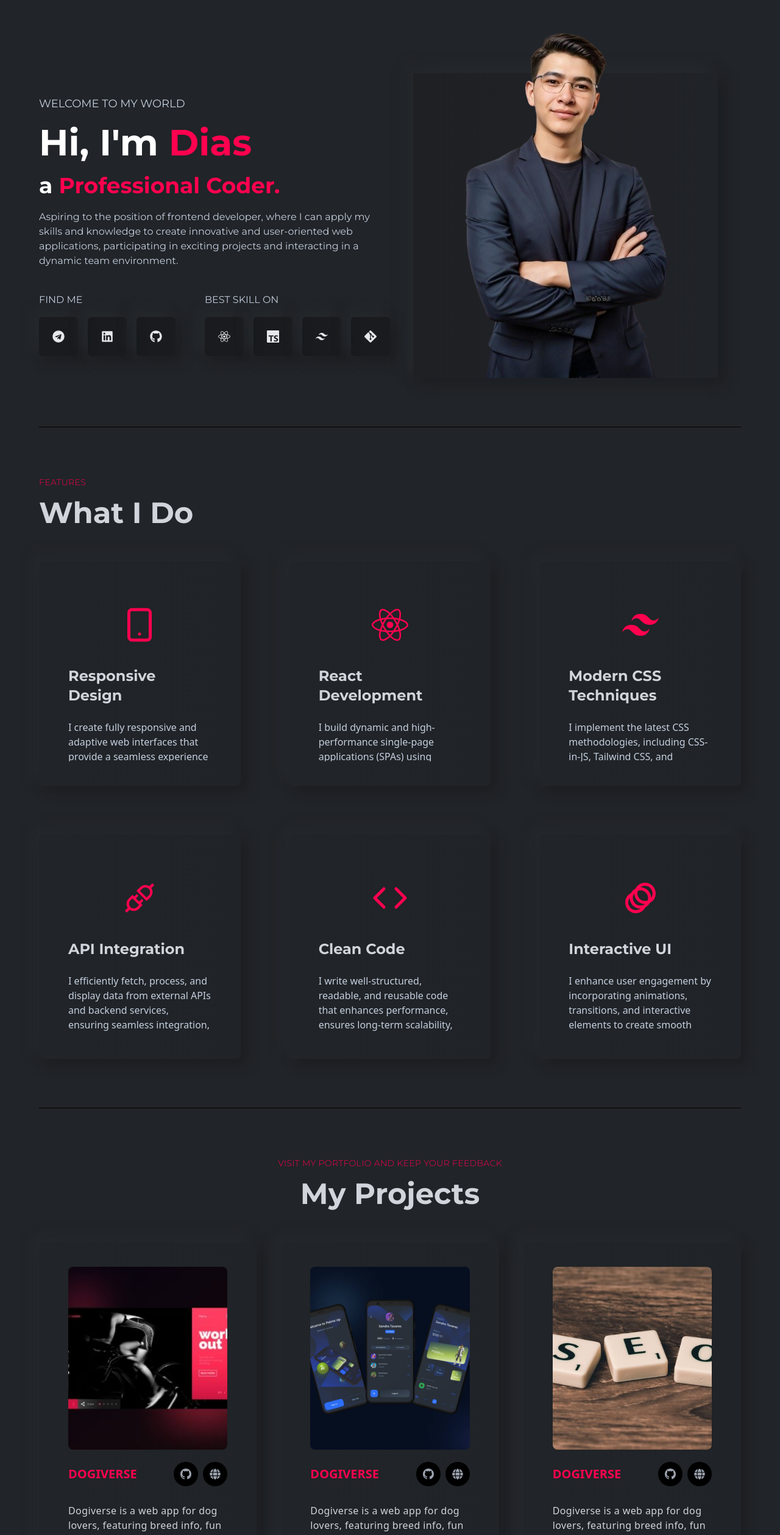
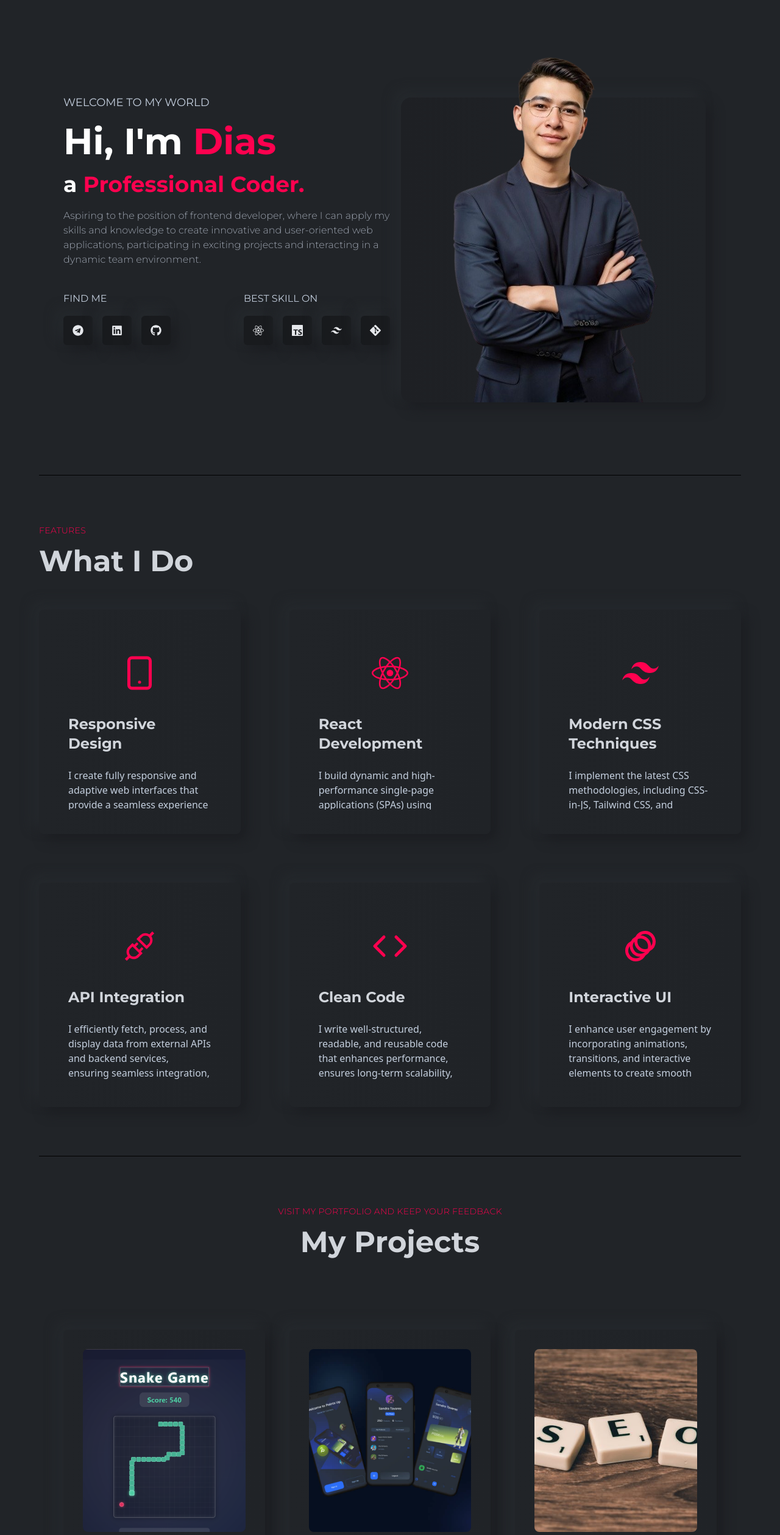
Before and after one commit to Dias-Madyshev/MyProtfolio, a React (Create React App) app: page / in a window 1280 px wide. Shown: the part 100-2618 px from the top of the page at 61% size. Built offline with nearby package versions, Linux system fonts and the light colour scheme.

Commit message:
snakegame_add

```diff
--- a/src/components/Banner_block/Banner.js
+++ b/src/components/Banner_block/Banner.js
@@ -1,15 +1,14 @@
-import React from "react";
-import LeftBanner from "./LeftBanner";
-import RightBanner from "./RightBanner";
+import React from 'react'
+import LeftBanner from './LeftBanner'
+import RightBanner from './RightBanner'
 
 export default function Banner() {
   return (
     <section
       id="home"
-      className="w-full h-auto pt-10 pb-20 flex flex-col md:flex-row items-center border-b border-b-black font-titleFont"
-    >
+      className="w-full min-h-screen pt-20 pb-10 sm:pt-10 sm:pb-20 flex flex-col lg:flex-row items-center justify-center gap-10 lg:gap-0 border-b border-b-black font-titleFont px-4 sm:px-6 lg:px-10">
       <LeftBanner />
       <RightBanner />
     </section>
-  );
+  )
 }
--- a/src/components/Banner_block/LeftBanner.js
+++ b/src/components/Banner_block/LeftBanner.js
@@ -1,60 +1,51 @@
-import React from "react";
-import { useTypewriter } from "react-simple-typewriter";
-import { FaTelegram, FaLinkedin, FaGithub, FaReact } from "react-icons/fa";
-import { SiTypescript, SiTailwindcss, SiGit } from "react-icons/si";
+import React from 'react'
+import { useTypewriter } from 'react-simple-typewriter'
+import { FaTelegram, FaLinkedin, FaGithub, FaReact } from 'react-icons/fa'
+import { SiTypescript, SiTailwindcss, SiGit } from 'react-icons/si'
 
 export default function LeftBanner() {
   const [text] = useTypewriter({
-    words: ["Professional Coder.", "Frontend Developer."],
+    words: ['Professional Coder.', 'Frontend Developer.'],
     loop: true,
     typeSpeed: 20,
     deleteSpeed: 10,
     delaySpeed: 2000,
-  });
+  })
   return (
-    <div className="w-full md:w-1/2 flex flex-col gap-6 md:gap-10 mt-10 md:mt-[100px] px-6 md:px-0">
-      <div className="flex flex-col gap-3 md:gap-5">
-        <h4 className="text-base md:text-lg font-normal">
-          WELCOME TO MY WORLD
-        </h4>
-        <h1 className="text-4xl md:text-6xl font-bold text-white">
+    <div className="w-full lg:w-1/2 flex flex-col gap-6 lg:gap-10 lg:mt-0">
+      <div className="flex flex-col gap-3 lg:gap-5">
+        <h4 className="text-sm sm:text-base lg:text-lg font-normal">WELCOME TO MY WORLD</h4>
+        <h1 className="text-3xl sm:text-4xl lg:text-6xl font-bold text-white">
           Hi, I'm
           <span className="text-designColor capitalize"> Dias</span>
         </h1>
-        <h2 className="text-2xl md:text-4xl font-bold text-white">
+        <h2 className="text-xl sm:text-2xl lg:text-4xl font-bold text-white">
           a <span className="text-designColor">{text}</span>
         </h2>
-        <p className="text-sm md:text-base">
-          Aspiring to the position of frontend developer, where I can apply my
-          skills and knowledge to create innovative and user-oriented web
-          applications, participating in exciting projects and interacting in a
-          dynamic team environment.
+        <p className="text-xs sm:text-sm lg:text-base font-light text-gray-400 leading-6">
+          Aspiring to the position of frontend developer, where I can apply my skills and knowledge to create innovative
+          and user-oriented web applications, participating in exciting projects and interacting in a dynamic team
+          environment.
         </p>
       </div>
-      <div className="flex flex-col md:flex-row justify-between gap-6 md:gap-10">
+      <div className="flex flex-col sm:flex-row justify-between gap-6 lg:gap-10">
         <div>
-          <h2 className="text-base uppercase font-titleFont mb-4">Find me</h2>
-          <div className="flex gap-4">
-            <a href="https://t.me/DiasMadyshev">
-              <span className="bannerIcon">
-                <FaTelegram />
-              </span>
+          <h2 className="text-sm lg:text-base uppercase font-titleFont mb-4">Find me</h2>
+          <div className="flex gap-3 sm:gap-4">
+            <a href="https://t.me/DiasMadyshev" className="bannerIcon">
+              <FaTelegram />
             </a>
             <span className="bannerIcon">
               <FaLinkedin />
             </span>
-            <a href="https://github.com/Dias-Madyshev">
-              <span className="bannerIcon">
-                <FaGithub />
-              </span>
+            <a href="https://github.com/Dias-Madyshev" className="bannerIcon">
+              <FaGithub />
             </a>
           </div>
         </div>
         <div>
-          <h2 className="text-base uppercase font-titleFont mb-4">
-            BEST SKILL ON
-          </h2>
-          <div className="flex gap-4">
+          <h2 className="text-sm lg:text-base uppercase font-titleFont mb-4">BEST SKILL ON</h2>
+          <div className="flex gap-3 sm:gap-4">
             <span className="bannerIcon">
               <FaReact />
             </span>
@@ -71,5 +62,5 @@ export default function LeftBanner() {
         </div>
       </div>
     </div>
-  );
+  )
 }
--- a/src/components/Banner_block/RightBanner.js
+++ b/src/components/Banner_block/RightBanner.js
@@ -1,15 +1,11 @@
-import React from "react";
-import MyPhoto from "../../Assets/images/MyPhoto.png";
+import React from 'react'
+import MyPhoto from '../../Assets/images/MyPhoto.png'
 
 export default function RightBanner() {
   return (
-    <div className="w-full md:w-1/2 flex justify-center items-center relative mt-10 md:mt-0">
-      <div className="absolute bottom-0 w-[300px] md:w-[500px] h-[300px] md:h-[500px] bg-gradient-to-r from-[#1e2024] to-[#202327] shadow-shadowOne "></div>
-      <img
-        src={MyPhoto}
-        alt="My Photo"
-        className="relative z-10 w-[250px] md:w-auto"
-      />
+    <div className="w-full lg:w-1/2 flex justify-center items-center relative">
+      <div className="absolute bottom-0 w-[250px] h-[250px] sm:w-[300px] sm:h-[300px] lg:w-[500px] lg:h-[500px] bg-gradient-to-r from-[#1e2024] to-[#202327] shadow-shadowOne rounded-2xl"></div>
+      <img src={MyPhoto} alt="My Photo" className="relative z-10 w-[200px] sm:w-[250px] lg:w-[400px] rounded-2xl" />
     </div>
-  );
+  )
 }
--- a/src/components/Proecty/ProjectCard.js
+++ b/src/components/Proecty/ProjectCard.js
@@ -1,49 +1,44 @@
-import React from "react";
-import { BsGithub } from "react-icons/bs";
-import { FaGlobe } from "react-icons/fa";
+import React from 'react'
+import { BsGithub } from 'react-icons/bs'
+import { FaGlobe } from 'react-icons/fa'
 
 const ProjectCard = ({ des, title, src }) => {
   return (
     <div
-      className="w-full px-6 md:px-12 h-auto py-8 md:py-10 rounded-lg shadow-shadowOne flex
-  flex-col bg-gradient-to-r from-bodyColor to-[#202327] group hover:bg-gradient-to-b
-  hover:from-gray-900 hover:to-gray-900 transition-colors duration-1000"
-    >
-      <div className="w-full h-[250px] sm:h-[300px] overflow-hidden rounded-lg">
+      className="w-full p-4 sm:p-6 lg:p-8 rounded-lg shadow-shadowOne flex flex-col
+      bg-gradient-to-r from-bodyColor to-[#202327] group hover:bg-gradient-to-b
+      hover:from-gray-900 hover:to-gray-900 transition-colors duration-1000">
+      <div className="w-full h-[200px] sm:h-[250px] lg:h-[300px] overflow-hidden rounded-lg">
         <img
           className="w-full h-full object-cover group-hover:scale-110 duration-300 cursor-pointer"
           src={src}
           alt={title}
         />
       </div>
-      <div className="w-full mt-5 flex flex-col gap-4">
+      <div className="w-full mt-4 sm:mt-5 flex flex-col gap-3 sm:gap-4">
         <div className="flex items-center justify-between">
-          <h3 className="text-lg md:text-xl uppercase text-designColor font-semibold">
-            {title}
-          </h3>
+          <h3 className="text-base sm:text-lg lg:text-xl uppercase text-designColor font-semibold">{title}</h3>
           <div className="flex gap-2">
             <a
               href="#"
-              className="text-lg w-10 h-10 rounded-full bg-black flex
-            justify-center items-center text-gray-400 hover:text-designColor duration-300 cursor-pointer"
-            >
+              className="text-base sm:text-lg w-8 h-8 sm:w-10 sm:h-10 rounded-full bg-black flex
+              justify-center items-center text-gray-400 hover:text-designColor duration-300 cursor-pointer">
               <BsGithub />
             </a>
             <a
               href="#"
-              className="text-lg w-10 h-10 rounded-full bg-black flex
-            justify-center items-center text-gray-400 hover:text-designColor duration-300 cursor-pointer"
-            >
+              className="text-base sm:text-lg w-8 h-8 sm:w-10 sm:h-10 rounded-full bg-black flex
+              justify-center items-center text-gray-400 hover:text-designColor duration-300 cursor-pointer">
               <FaGlobe />
             </a>
           </div>
         </div>
-        <p className="text-sm md:text-base tracking-wide mt-3 text-gray-300 hover:text-gray-100 duration-300">
+        <p className="text-xs sm:text-sm lg:text-base tracking-wide mt-2 sm:mt-3 text-gray-300 hover:text-gray-100 duration-300">
           {des}
         </p>
       </div>
     </div>
-  );
-};
+  )
+}
 
-export default ProjectCard;
+export default ProjectCard
--- a/src/components/Proecty/Projects.js
+++ b/src/components/Proecty/Projects.js
@@ -1,24 +1,21 @@
-import React from "react";
-import Title from "../layauts/Title";
-import ProjectCard from "./ProjectCard";
-import projectOne from "../../Assets/images/projects/projectOne.jpg";
-import projectTwo from "../../Assets/images/projects/projectTwo.jpg";
-import projectThree from "../../Assets/images/projects/projectThree.jpeg";
+import React from 'react'
+import Title from '../layauts/Title'
+import ProjectCard from './ProjectCard'
+import projectOne from '../../Assets/images/projects/projectOne.jpg'
+import projectTwo from '../../Assets/images/projects/projectTwo.jpg'
+import projectThree from '../../Assets/images/projects/projectThree.jpeg'
 
 const Projects = () => {
   return (
-    <section id="project" className="w-full py-20 border-b border-black">
-      <div className="flex justify-center items-center text-center">
-        <Title
-          title="VISIT MY PORTFOLIO AND KEEP YOUR FEEDBACK"
-          des="My Projects"
-        />
+    <section id="project" className="w-full py-10 sm:py-20 border-b border-black px-4 sm:px-6 lg:px-10">
+      <div className="flex justify-center items-center text-center mb-10 sm:mb-16">
+        <Title title="VISIT MY PORTFOLIO AND KEEP YOUR FEEDBACK" des="My Projects" />
       </div>
       {/* Грид для адаптива */}
-      <div className="grid grid-cols-1 sm:grid-cols-2 lg:grid-cols-3 gap-10">
+      <div className="grid grid-cols-1 sm:grid-cols-2 lg:grid-cols-3 gap-6 sm:gap-8 lg:gap-10">
         <ProjectCard
-          des="Dogiverse is a web app for dog lovers, featuring breed info, fun facts, and a favorites list."
-          title="Dogiverse"
+          des="A classic Snake Game where you control a snake to eat food and grow longer while avoiding collisions with walls and yourself."
+          title="Snake Game"
           src={projectOne}
         />
         <ProjectCard
@@ -48,7 +45,7 @@ const Projects = () => {
         />
       </div>
     </section>
-  );
-};
+  )
+}
 
-export default Projects;
+export default Projects
--- a/src/index.css
+++ b/src/index.css
@@ -1,4 +1,4 @@
-@import url("https://fonts.googleapis.com/css2?family=Montserrat:wght@100;200;300;400;500;600;700;800;900&family=Poppins:wght@100;200;300;400;500;600;700;800;900&display=swap");
+@import url('https://fonts.googleapis.com/css2?family=Montserrat:wght@100;200;300;400;500;600;700;800;900&family=Poppins:wght@100;200;300;400;500;600;700;800;900&display=swap');
 @tailwind base;
 @tailwind components;
 @tailwind utilities;
@@ -6,18 +6,22 @@
 @layer components {
   .bannerIcon {
     @apply w-16 h-16 bg-black bg-opacity-25 text-gray-200 text-xl inline-flex items-center justify-center rounded-md shadow-shadowOne hover:bg-opacity-40 hover:-translate-y-1 transition-all hover:text-designColor cursor-pointer duration-300;
+    @apply sm:w-12 sm:h-12 sm:text-lg;
   }
   .resumeLi {
     @apply w-full h-20 bg-black bg-opacity-25 text-xl text-gray-300 flex justify-center cursor-pointer hover:bg-opacity-40 duration-300 items-center border-[1px] rounded-none;
+    @apply sm:h-16 sm:text-base;
   }
   .bgOpacity {
     @apply bg-black bg-opacity-40;
   }
   .contactInput {
     @apply w-full h-12 rounded-lg border-b-[1px] border-b-gray-600 bg-[#191b1e] text-lightText px-4 active:outline-none focus-visible:outline-designColor outline-none focus-visible:border-b-transparent duration-300;
+    @apply sm:h-10 sm:text-sm;
   }
   .contactTextArea {
     @apply w-full rounded-lg border-b-[1px] border-b-gray-600 bg-[#191b1e] text-lightText px-4 py-2 active:outline-none focus-visible:outline-designColor outline-none focus-visible:border-b-transparent duration-300 resize-none;
+    @apply sm:text-sm;
   }
 }
 
@@ -27,3 +31,36 @@
 .scrollbar-hide::-webkit-scrollbar {
   display: none;
 }
+
+/* Адаптивные стили */
+@media (max-width: 1280px) {
+  .container {
+    @apply px-4;
+  }
+}
+
+@media (max-width: 1024px) {
+  html {
+    font-size: 95%;
+  }
+}
+
+@media (max-width: 768px) {
+  html {
+    font-size: 90%;
+  }
+
+  .container {
+    @apply px-3;
+  }
+}
+
+@media (max-width: 640px) {
+  html {
+    font-size: 85%;
+  }
+
+  .container {
+    @apply px-2;
+  }
+}
```
Also changed, not shown: src/components/Contact/Contact.js (+64 -72 lines), src/components/Contact/ContactLe.js (+18 -26 lines), src/components/navBar_block/NavBar.js (+30 -38 lines), src/Assets/images/projects/projectOne.jpg.
